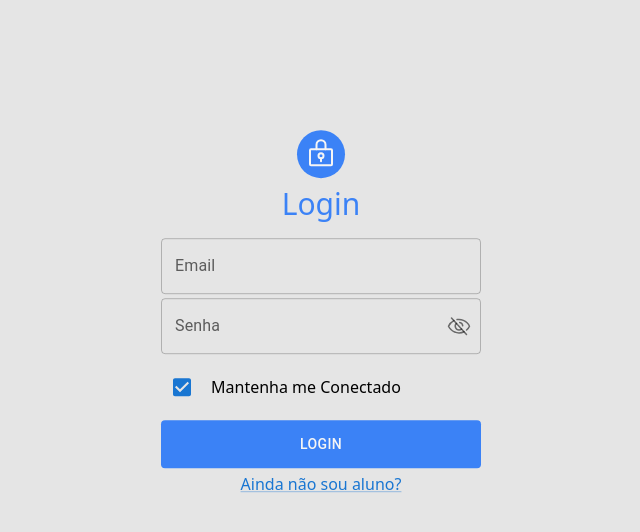
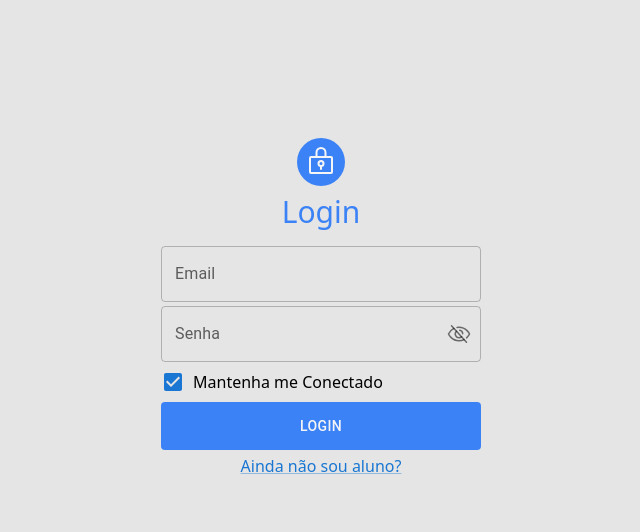
Before and after one commit to jsalexsandro/ideologia, a Next.js app: page /platform/login in a window 1280 px wide. Shown: the top 532 px of the page, without its empty margins (319-959 px from the left). Built offline with nearby package versions, Linux system fonts and the light colour scheme.

Commit message:
Adjusted bug

```diff
--- a/src/components/CheckBox.tsx
+++ b/src/components/CheckBox.tsx
@@ -5,10 +5,11 @@ interface CheckboxProps {
   id:string
 }
 
+
 export function CheckBox(props:CheckboxProps){
   return  (
-    <div className="w-[320px] flex items-center justify-start py-2">
-      <MaterialCheckBox className="m-0 p-0 w-auto h-auto" {...props} defaultChecked size="medium" />
+    <div className="w-[320px] flex items-center justify-start py-1">
+      <MaterialCheckBox style={{ width:"auto", height:"auto",padding:"0"  }} {...props} defaultChecked size="medium" />
       <label className="px-2" htmlFor={props.id}>
         { props.label }
       </label>
```
